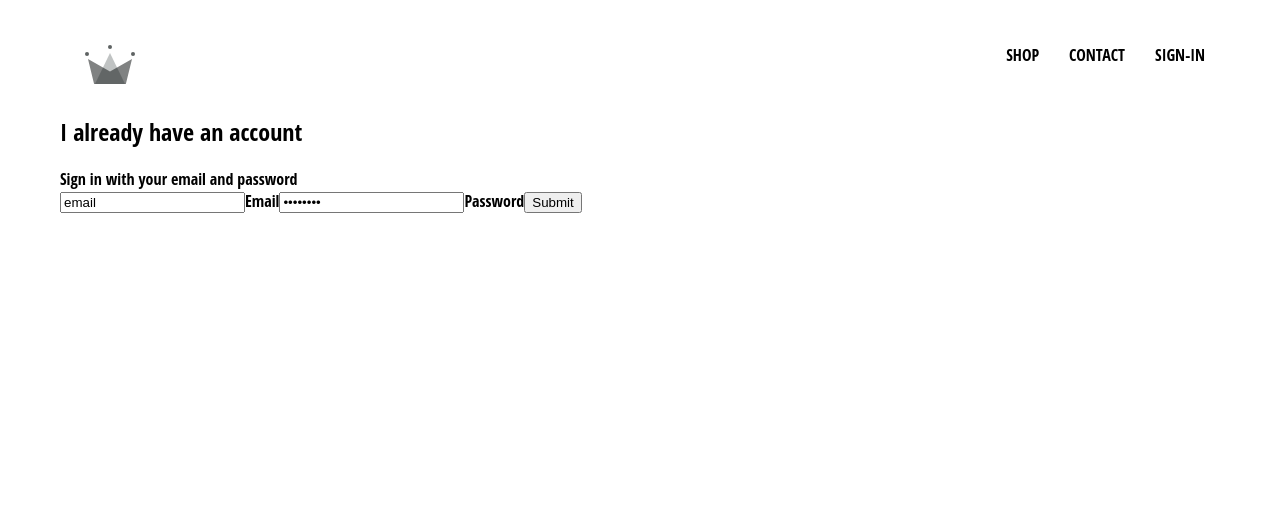
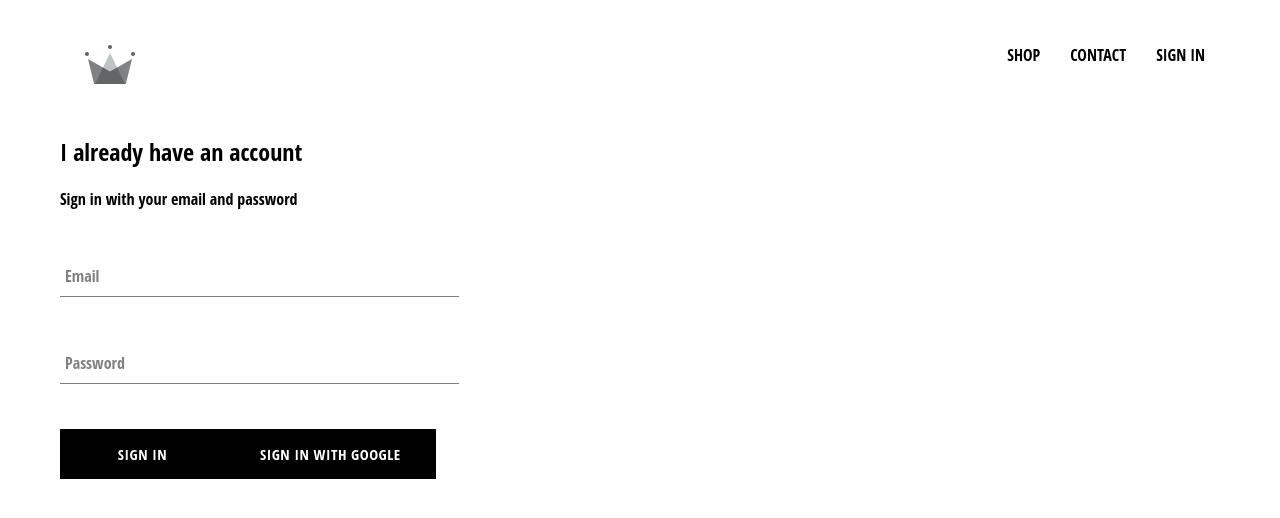
Before and after one commit to jooliver/crwn-clothing, a React (Create React App) app: page /signin in a window 1280 px wide. Shown: the top 518 px of the page. Built offline with nearby package versions, Linux system fonts and the light colour scheme; no server answers; the HTML template or start-up script is replaced by a standard one.

Commit message:
oauth integration

```diff
--- a/package.json
+++ b/package.json
@@ -6,6 +6,7 @@
     "@testing-library/jest-dom": "^4.2.4",
     "@testing-library/react": "^9.3.2",
     "@testing-library/user-event": "^7.1.2",
+    "firebase": "^7.6.1",
     "node-sass": "^4.13.0",
     "react": "^16.12.0",
     "react-dom": "^16.12.0",
--- a/src/App.js
+++ b/src/App.js
@@ -5,17 +5,35 @@
 import SignInPage from "./pages/sign-in/sign-in.component";
 import { Route, Switch } from "react-router-dom";
 import Header from "./components/header/header.component";
+import { auth } from "./firebase/firebase.utils";
 
-// const HatPage = () => (
-//   <div>
-//     <h1>HATS PAGE</h1>
-//   </div>
-// );
+class App extends React.Component {
+  constructor() {
+    super();
 
-function App() {
+    this.state = {
+      currentUser: null
+    };
+  }
+
+  unsubscribeFromAuth = null;
+
+  componentDidMount() {
+    this.unsubscribeFromAuth = auth.onAuthStateChanged(user => {
+      this.setState({ currentUser: user });
+
+      console.log(user);
+    });
+  }
+
+  componentWillUnmount() {
+    this.unsubscribeFromAuth();
+  }
+
+  render() {
     return (
       <div>
-      <Header />
+        <Header currentUser={this.state.currentUser} />
         <Switch>
           <Route exact path="/" component={HomePage} />
           <Route exact path="/shop" component={ShopPage} />
@@ -24,5 +42,6 @@
       </div>
     );
   }
+}
 
 export default App;
--- /dev/null
+++ b/src/components/custom-button/custom-button.component.jsx
@@ -0,0 +1,11 @@
+import React from "react";
+
+import "./custom-button.styles.scss";
+
+const CustomButton = ({ children, ...otherProp }) => (
+  <button className="custom-button" {...otherProp}>
+    {children}
+  </button>
+);
+
+export default CustomButton;
--- /dev/null
+++ b/src/components/custom-button/custom-button.styles.scss
@@ -0,0 +1,22 @@
+.custom-button {
+    min-width: 165px;
+    width: auto;
+    height: 50px;
+    letter-spacing: 0.5px;
+    line-height: 50px;
+    padding: 0 35px 0 35px;
+    font-size: 15px;
+    background-color: black;
+    color: white;
+    text-transform: uppercase;
+    font-family: 'Open Sans Condensed';
+    font-weight: bolder;
+    border: none;
+    cursor: pointer;
+
+    &:hover {
+      background-color: white;
+      color: black;
+      border: 1px solid black;
+    }
+  }
--- /dev/null
+++ b/src/components/form-input/form-input.component.jsx
@@ -0,0 +1,20 @@
+import React from "react";
+
+import "./form-input.styles.scss";
+
+const FormInput = ({ handleChange, label, ...otherProps }) => (
+  <div className="group">
+    <input className="form-input" onChange={handleChange} {...otherProps} />
+    {label ? (
+      <label
+        className={`${
+          otherProps.value.length ? "shrink" : ""
+        } form-input-label`}
+      >
+        {label}
+      </label>
+    ) : null}
+  </div>
+);
+
+export default FormInput;
--- /dev/null
+++ b/src/components/form-input/form-input.styles.scss
@@ -0,0 +1,54 @@
+$sub-color: grey;
+$main-color: black;
+
+@mixin shrinkLabel {
+  top: -14px;
+  font-size: 12px;
+  color: $main-color;
+}
+
+.group {
+  position: relative;
+  margin: 45px 0;
+
+  .form-input {
+    background: none;
+    background-color: white;
+    color: $sub-color;
+    font-size: 18px;
+    padding: 10px 10px 10px 5px;
+    display: block;
+    width: 100%;
+    border: none;
+    border-radius: 0;
+    border-bottom: 1px solid $sub-color;
+    margin: 25px 0;
+
+    &:focus {
+      outline: none;
+    }
+
+    &:focus ~ .form-input-label {
+      @include shrinkLabel();
+    }
+  }
+
+  input[type='password'] {
+    letter-spacing: 0.3em;
+  }
+
+  .form-input-label {
+    color: $sub-color;
+    font-size: 16px;
+    font-weight: normal;
+    position: absolute;
+    pointer-events: none;
+    left: 5px;
+    top: 10px;
+    transition: 300ms ease all;
+
+    &.shrink {
+      @include shrinkLabel();
+    }
+  }
+}
--- a/src/components/header/header.component.jsx
+++ b/src/components/header/header.component.jsx
@@ -2,8 +2,9 @@
 import "./header.styles.scss";
 import { Link } from "react-router-dom";
 import { ReactComponent as Logo } from "../../assets/crown.svg";
+import { auth } from "../../firebase/firebase.utils";
 
-const Header = () => (
+const Header = ({ currentUser }) => (
   <div className="header">
     <Link to="/" className="logo-container">
       <Logo className="logo"></Logo>
@@ -15,9 +16,16 @@
       <Link className="option" to="/contact">
         CONTACT
       </Link>
-      <Link className="option" to="/signin">
-        SIGN-IN
-      </Link>
+
+      {currentUser ? (
+        <div className="option" onClick={() => auth.signOut()}>
+          SIGN OUT
+        </div>
+      ) : (
+        <Link className="option" to="/signin">
+          SIGN IN
+        </Link>
+      )}
     </div>
   </div>
 );
--- a/src/components/header/header.styles.scss
+++ b/src/components/header/header.styles.scss
@@ -20,6 +20,7 @@
 
       .option {
         padding: 10px 15px;
+        cursor: pointer;
       }
     }
   }
--- a/src/components/sign-in/sign-in.component.jsx
+++ b/src/components/sign-in/sign-in.component.jsx
@@ -1,4 +1,7 @@
 import React from "react";
+import FormInput from "../form-input/form-input.component";
+import CustomButton from "../custom-button/custom-button.component";
+import { signInWithGoogle } from "../../firebase/firebase.utils";
 
 import "./sign-in.styles.scss";
 
@@ -6,8 +9,8 @@
   constructor(props) {
     super(props);
     this.state = {
-      email: "email",
-      password: "password"
+      email: "",
+      password: ""
     };
   }
 
@@ -23,27 +26,30 @@
 
   render() {
     return (
-      <div onSubmit={this.handleSubmit}>
+      <div className="sign-in" onSubmit={this.handleSubmit}>
         <h2>I already have an account</h2>
         <span>Sign in with your email and password</span>
         <form>
-          <input
-            onChange={this.handleChange}
+          <FormInput
+            label="Email"
+            handleChange={this.handleChange}
             name="email"
             type="email"
             value={this.state.email}
             required
           />
-          <label>Email</label>
-          <input
-            onChange={this.handleChange}
+          <FormInput
+            label="Password"
+            handleChange={this.handleChange}
             name="password"
             type="password"
             value={this.state.password}
             required
           />
-          <label>Password</label>
-          <input type="submit" value="Submit" />
+          <CustomButton type="submit">Sign In</CustomButton>
+          <CustomButton onClick={signInWithGoogle}>
+            Sign In With Google
+          </CustomButton>
         </form>
       </div>
     );
--- a/src/components/sign-in/sign-in.styles.scss
+++ b/src/components/sign-in/sign-in.styles.scss
@@ -0,0 +1,9 @@
+.sign-in {
+    width: 30vw;
+    display: flex;
+    flex-direction: column;
+
+    .title {
+        margin: 10px 0;
+    }
+}
--- /dev/null
+++ b/src/firebase/firebase.utils.js
@@ -0,0 +1,25 @@
+import firebase from "firebase/app";
+import "firebase/firestore";
+import "firebase/auth";
+
+const config = {
+  apiKey: "AIzaSyAMXWq5uOa-EK9NRYL8FpSOBrqjI3SfbO4",
+  authDomain: "crwn-db-79768.firebaseapp.com",
+  databaseURL: "https://crwn-db-79768.firebaseio.com",
+  projectId: "crwn-db-79768",
+  storageBucket: "crwn-db-79768.appspot.com",
+  messagingSenderId: "836325467376",
+  appId: "1:836325467376:web:6c06884e8e3610158f0e35",
+  measurementId: "G-L6KJZ7WNNT"
+};
+
+firebase.initializeApp(config);
+
+export const auth = firebase.auth();
+export const firestore = firebase.firestore();
+
+const provider = new firebase.auth.GoogleAuthProvider();
+provider.setCustomParameters({ prompt: "select_account" });
+export const signInWithGoogle = () => auth.signInWithPopup(provider);
+
+export default firebase;
```
Also changed, not shown: src/components/sign-in/firebase.txt (added), 1 other file (tests, documents, lock files or other folders). Lines whose indentation alone changed are shown as unchanged.
